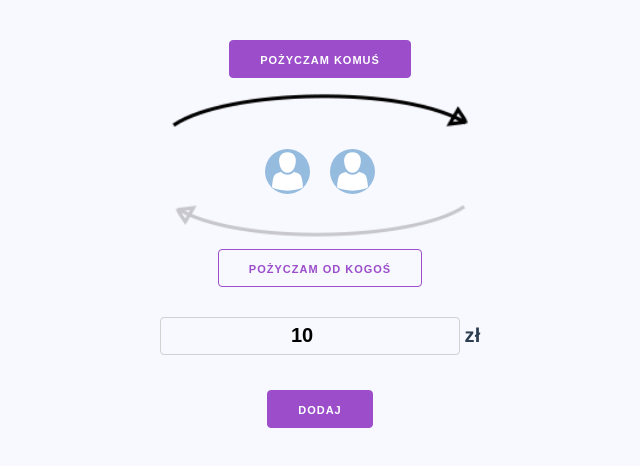
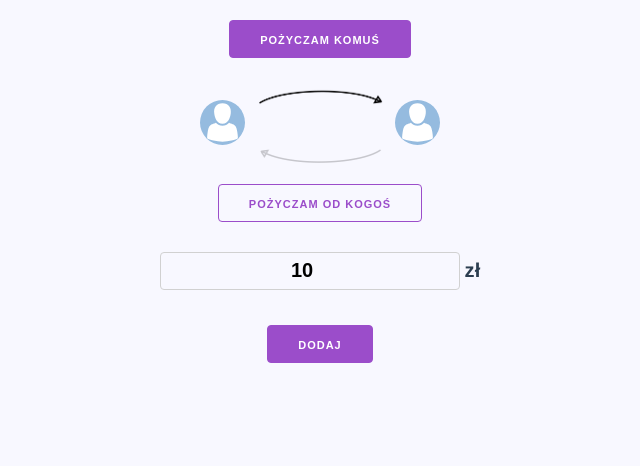
Before and after one commit to marcin93w/billie, a Vue app in the folder frontend/: page /#/ in a window 1280 px wide. Shown: the top 466 px of the page, without its empty margins (320-960 px from the left). Built offline with nearby package versions, Linux system fonts and the light colour scheme; no server answers.

Commit message:
UI improvements on debt page

```diff
--- a/frontend/src/components/AddDebt.vue
+++ b/frontend/src/components/AddDebt.vue
@@ -1,44 +1,50 @@
 <template>
     <div class="adding-panel">
-        <div>
+        <div class="action-buttons">
             <button class="button"
                 v-bind:class="[debtType === debtTypes.LENT ? '' : 'button-outline' ]"
                 v-on:click="setDebtType(false, false)"
                 value="0" name="debtActionButton">
                 <span>{{lentText}}</span>
             </button>
-            <img class="arrow" src="../assets/arrow1.png"
-                v-bind:class="[debtType === debtTypes.LENT || debtType === debtTypes.BORROWED_PAYOFF ? 'arrow-active' : 'arrow-inactive' ]
-                "
+            <button class="button"
+                v-if="isContactAccepted && balance < 0"
+                v-bind:class="[debtType === debtTypes.LENT_PAYOFF || debtType === debtTypes.BORROWED_PAYOFF ? '' : 'button-outline' ]"
+                v-on:click="setDebtType(true)"
+                value="2" name="debtActionButton">
+                <span>{{payoffText}}</span>
+            </button>
+            <div class="avatars-panel">
+                <img class="arrow arrow-top" src="../assets/arrow1.png"
+                    v-bind:class="[debtType === debtTypes.LENT || debtType === debtTypes.BORROWED_PAYOFF ? 'arrow-active' : 'arrow-inactive' ]"
                 />
                 <div class="between-arrows">
-            <div class="avatar">
+                    <div class="avatar avatar-left">
                         <img :src="userAvatarURL" :alt="userName" />
                     </div>
-            <div class="butt-middle">
+                    <div class="avatar avatar-right">
+                        <img :src="contactAvatarURL" :alt="contactName"  />
+                    </div>
+                </div>
+                <img class="arrow arrow-bottom" src="../assets/arrow2.png"
+                    v-bind:class="[debtType === debtTypes.BORROWED || debtType === debtTypes.LENT_PAYOFF ? 'arrow-active' : 'arrow-inactive' ]"
+                />
+            </div>
+            <button class="button "
+                v-bind:class="[debtType === debtTypes.BORROWED ? '' : 'button-outline' ]"
+                v-on:click="setDebtType(false, true)"
+                value="1" name="debtActionButton">
+                <span>{{borrowedText}}</span>
+            </button>
             <button class="button"
-                v-if="isContactAccepted"
+                v-if="isContactAccepted && balance > 0"
                 v-bind:class="[debtType === debtTypes.LENT_PAYOFF || debtType === debtTypes.BORROWED_PAYOFF ? '' : 'button-outline' ]"
                 v-on:click="setDebtType(true)"
                 value="2" name="debtActionButton">
                 <span>{{payoffText}}</span>
             </button>
         </div>
-            <div class="avatar" >
-                 <img :src="contactAvatarURL" :alt="contactName"  />
-            </div>
-            </div>
-            <img class="arrow" src="../assets/arrow2.png"
-                v-bind:class="[debtType === debtTypes.BORROWED || debtType === debtTypes.LENT_PAYOFF ? 'arrow-active' : 'arrow-inactive' ]
-               " />
-                        <button class="button "
-                v-bind:class="[debtType === debtTypes.BORROWED ? '' : 'button-outline' ]"
-                v-on:click="setDebtType(false, true)"
-                value="1" name="debtActionButton">
-                <span>{{borrowedText}}</span>
-            </button>
-        </div>
-        <div>
+        <div class="amount-panel">
             <input type="number" id="amount" v-model="amount" />
             <span class="currency-text">zł</span>
         </div>
@@ -132,11 +138,19 @@ export default {
 
 <style scoped>
 .adding-panel {
-    margin-top: 40px;
+    margin-top: 20px;
 }
 
 .adding-panel div:not(.between-arrows, .avatar) {
     margin: 20px 10px;
+}
+
+.action-buttons {
+    margin: 20px auto;
+}
+
+.amount-panel {
+    margin: 20px auto;
 }
 
 #amount, .currency-text {
@@ -150,40 +164,50 @@ export default {
 .currency-text {
     margin-left: 5px;
 }
-.butt-middle{
-display: inline-block;
-}
-.butt-middle button{
-    margin: 0 15px 0 15px;
-}
-@media screen  and (min-width: 500px) {
-    .butt-middle button{
-    margin: 0 50px 0 50px;
-}
-}
-.avatar{
+
+.avatar {
     margin: auto;
     width: 45px;
     vertical-align: middle;
     display: inline-block;
+    margin: auto 25px;
 }
+
+.avatar-left {
+    margin-right: 75px;
+}
+
+.avatar-right {
+    margin-left: 75px;
+}
+
 .avatar img {
     border-radius: 50%;
 }
-.arrow{
-    width: 30%;
-    max-width: 300px;
+
+.arrow {
+    width: 125px;
     margin: auto auto 1.0rem auto;
     display: block;
 }
+
+.arrow-top {
+    margin-bottom: -5px;
+}
+
+.arrow-bottom {
+    margin-top: -5px;
+}
+
 .arrow-active{
     opacity: 1;
 }
+
 .arrow-inactive{
     opacity: 0.2;
 }
+
 .between-arrows{
     display: inline-block;
 }
-
 </style>
```
Lines whose indentation alone changed are shown as unchanged.
